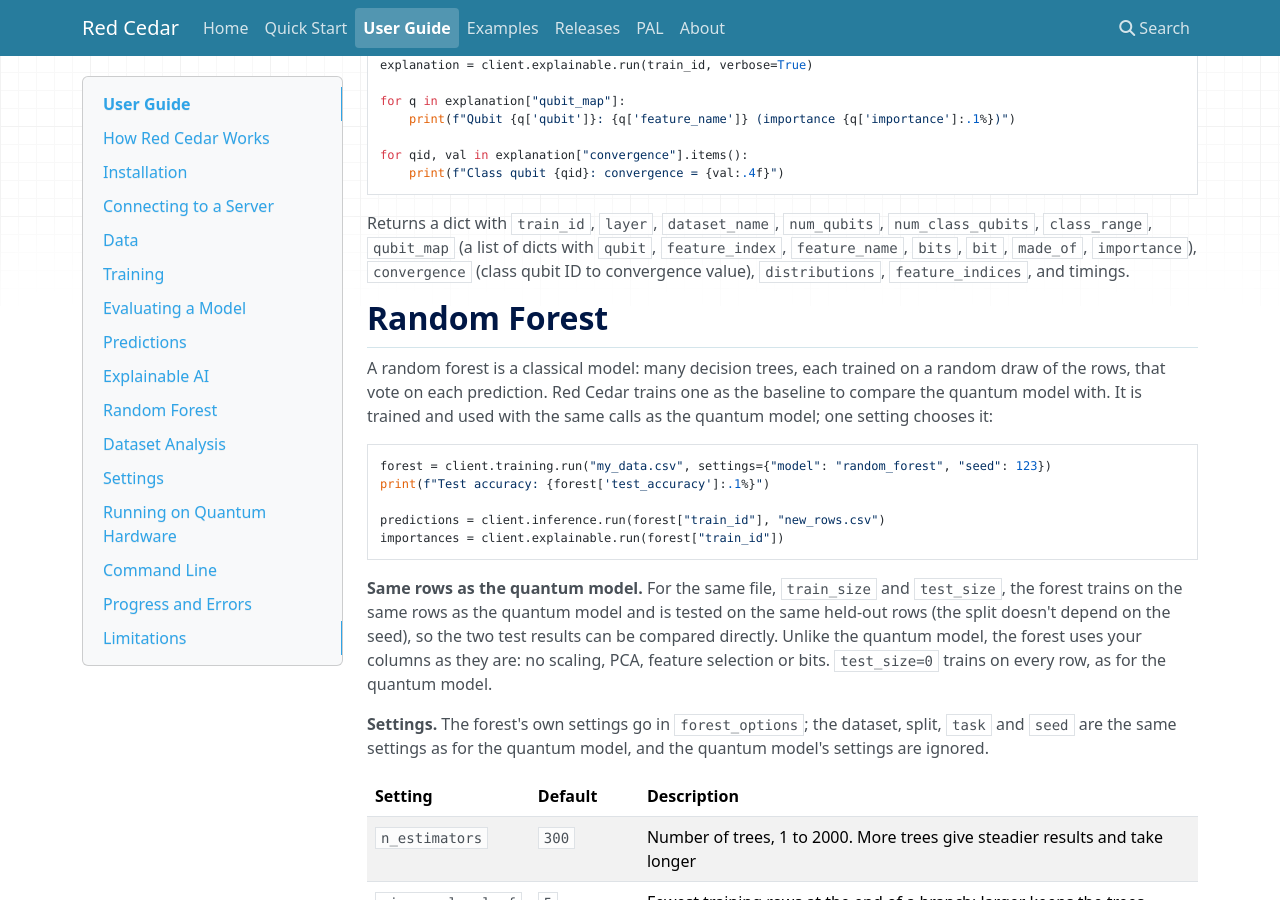
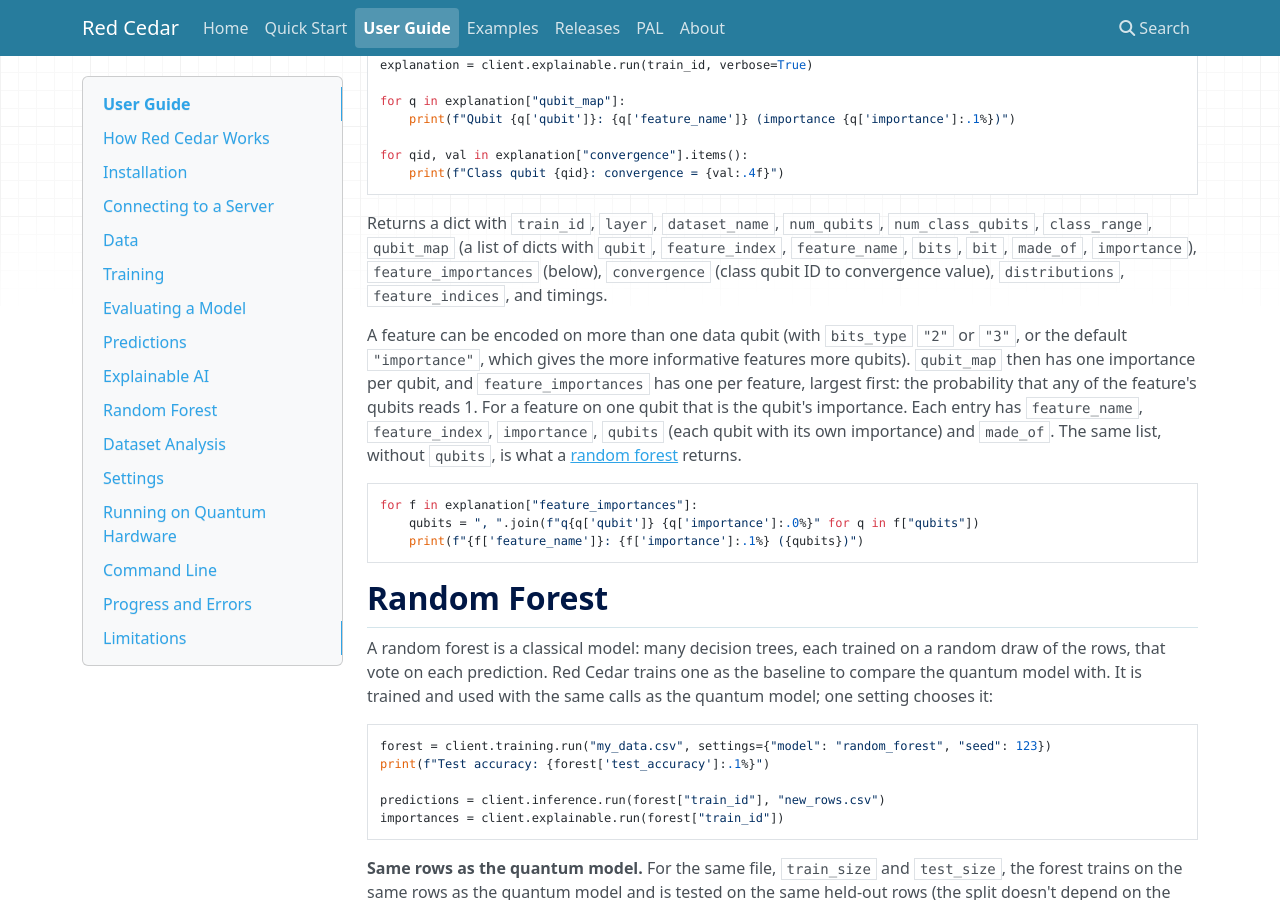
Before and after one commit to coherent-computing/redcedar, an MkDocs documentation site: the page built from doc/docs/user_guide.md, in a window 1280 px wide and 900 px high, scrolled down 10712 px. Built offline with MkDocs 1.6.1, drawn with Linux system fonts in a browser that asks for light colours; nearby versions of some CDN libraries.

Commit message:
Explainable AI per-feature importance: redcedar explain shows it; User Guide and 0.95 notes
Co-Authored-By: Claude Opus 5.5 <noreply@anthropic.com>

````diff
--- a/doc/docs/user_guide.md
+++ b/doc/docs/user_guide.md
@@ -484,8 +484,21 @@ for qid, val in explanation["convergence"].items():
 
 Returns a dict with `train_id`, `layer`, `dataset_name`, `num_qubits`, `num_class_qubits`, `class_range`,
 `qubit_map` (a list of dicts with `qubit`, `feature_index`, `feature_name`, `bits`, `bit`, `made_of`,
-`importance`),
+`importance`), `feature_importances` (below),
 `convergence` (class qubit ID to convergence value), `distributions`, `feature_indices`, and timings.
+
+A feature can be encoded on more than one data qubit (with `bits_type` `"2"` or `"3"`, or the default
+`"importance"`, which gives the more informative features more qubits). `qubit_map` then has one importance
+per qubit, and `feature_importances` has one per feature, largest first: the probability that any of the
+feature's qubits reads 1. For a feature on one qubit that is the qubit's importance. Each entry has
+`feature_name`, `feature_index`, `importance`, `qubits` (each qubit with its own importance) and `made_of`.
+The same list, without `qubits`, is what a [random forest](#random-forest) returns.
+
+```python
+for f in explanation["feature_importances"]:
+    qubits = ", ".join(f"q{q['qubit']} {q['importance']:.0%}" for q in f["qubits"])
+    print(f"{f['feature_name']}: {f['importance']:.1%} ({qubits})")
+```
 
 ## Random Forest
 
````
Also changed, not shown: doc/docs/release_notes.md (+2 -0 lines), 1 other file.
